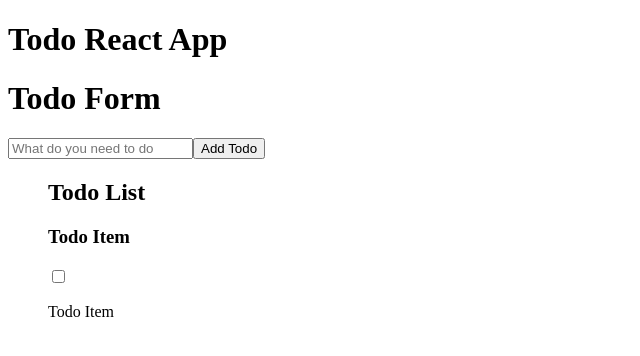
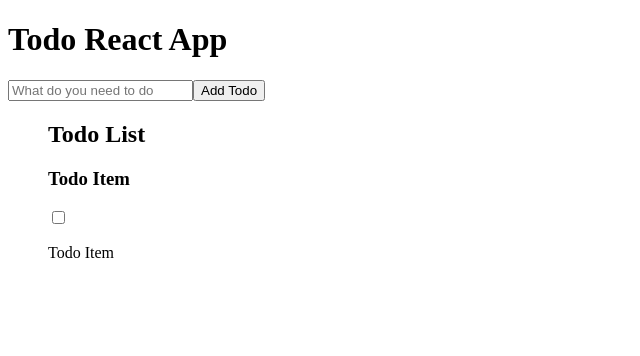
Before and after one commit to jfcode101/alab-320h.9.1, a React (Vite) app in the folder REACT-TODO-LIST/: page / in a window 1280 px wide. Shown: the top 356 px of the page, without its empty margins (0-640 px from the left). Built offline with nearby package versions, Linux system fonts and the light colour scheme.

Commit message:
continuous update

```diff
--- a/REACT-TODO-LIST/package.json
+++ b/REACT-TODO-LIST/package.json
@@ -10,6 +10,7 @@
     "preview": "vite preview"
   },
   "dependencies": {
+    "immer": "^10.1.1",
     "react": "^18.3.1",
     "react-dom": "^18.3.1"
   },
--- a/REACT-TODO-LIST/src/assets/components/todo-form/TodoForm.jsx
+++ b/REACT-TODO-LIST/src/assets/components/todo-form/TodoForm.jsx
@@ -1,9 +1,16 @@
-function TodoForm() {
+import { useState } from "react";
+
+function TodoForm({ dispatch }) {
+  // state to store the input value
+  const [inputVal, setVal] = useState();
+
+  // function to handle form submission
+  const handleSubmit = (e) => {};
+
   return (
     <form className="cls-form">
-      <h1>Todo Form</h1>
       <input type="text" value="" placeholder="What do you need to do " />
-      <button type="submit" >Add Todo</button>
+      <button type="submit">Add Todo</button>
     </form>
   );
 }
--- a/REACT-TODO-LIST/src/assets/components/todo-item/TodoItem.jsx
+++ b/REACT-TODO-LIST/src/assets/components/todo-item/TodoItem.jsx
@@ -1,10 +1,10 @@
 const TodoItem = () => {
   return (
-    <div className="cls-todo-item">
+    <section className="cls-todo-item">
       <h3>Todo Item</h3>
       <input type="checkbox" />
       <p>Todo Item</p>
-    </div>
+    </section>
   );
 };
 
```
Also changed, not shown: 1 other file (tests, documents, lock files or other folders).
